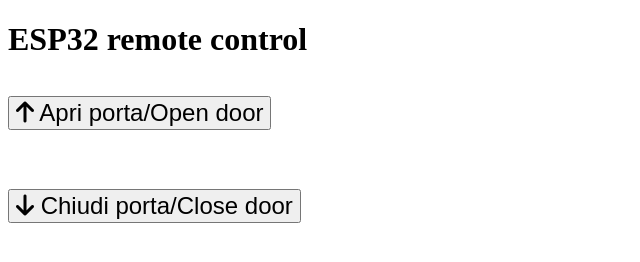
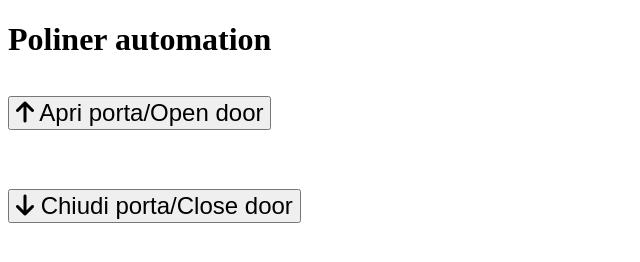
Before and after one commit to bebosudo/poliner, a plain HTML site: page index.html in a window 1280 px wide. Shown: the whole page, without its empty margins (0-640 px from the left). Drawn offline with Linux system fonts and the light colour scheme.

Commit message:
Rename html page title

```diff
--- a/index.html
+++ b/index.html
@@ -5,8 +5,8 @@
   <meta charset="utf-8">
   <meta name="viewport" content="width=device-width, initial-scale=1.0">
   <meta name="apple-mobile-web-app-capable" content="yes">
-  <meta name="description" content="ESP32 Remote Control with WebSocket">
-  <title>ESP32 remote control</title>
+  <meta name="description" content="Chicken coop automation with ESP8266 and Websockets">
+  <title>Poliner automation</title>
   <!-- <link rel="icon" type="image/x-icon" href="favicon.ico"> -->
   <link rel="stylesheet" href="index.css">
   <link rel="stylesheet" href="https://cdnjs.cloudflare.com/ajax/libs/font-awesome/6.7.2/css/all.min.css">
@@ -14,7 +14,7 @@
 </head>
 
 <body>
-  <h1>ESP32 remote control</h1>
+  <h1>Poliner automation</h1>
 
   <button id="upButton" class="iconSize mt-16px">
     <i class="fas fa-arrow-up"></i>
```
